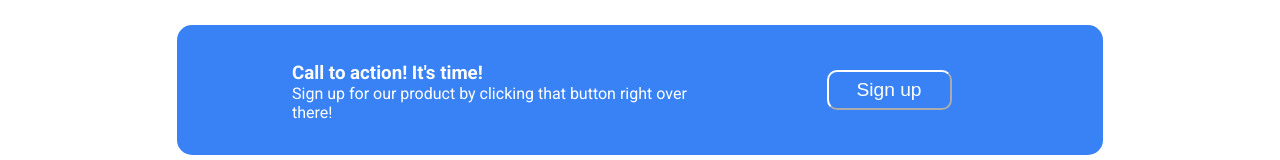
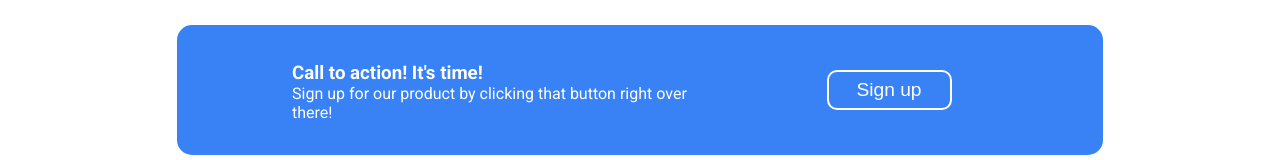
Before and after one commit to dannyoussef/odin-landing-page, a plain HTML site: page index.html in a window 1280 px wide. Shown: the part 1361-1521 px from the top of the page. Drawn offline with Linux system fonts and the light colour scheme.

Commit message:
fixed cta-btn border style

```diff
--- a/styles.css
+++ b/styles.css
@@ -199,7 +199,7 @@ ul {
   background-color: transparent;
   font-size: larger;
   border-radius: 10px;
-  border-color: white;
+  border: 2px solid white;
   color: white;
   width: 125px;
   height: 40px;
```
